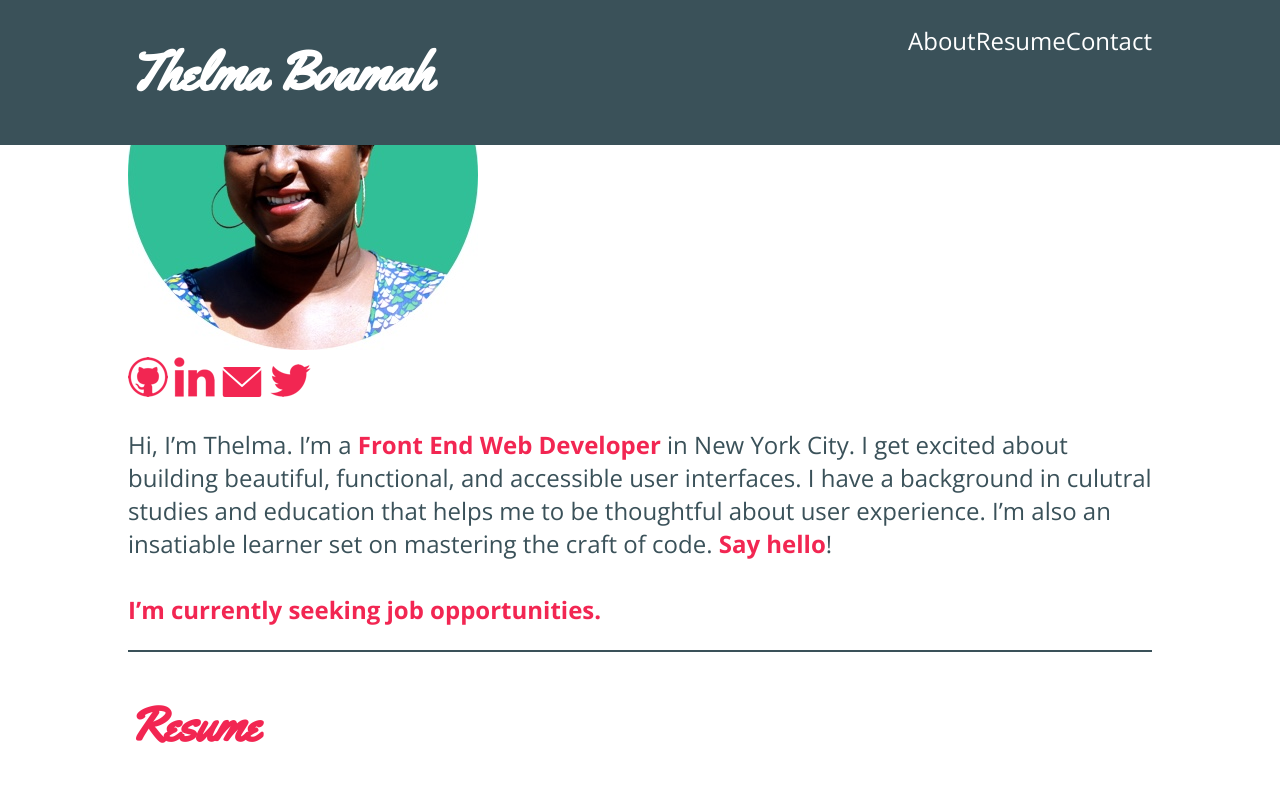
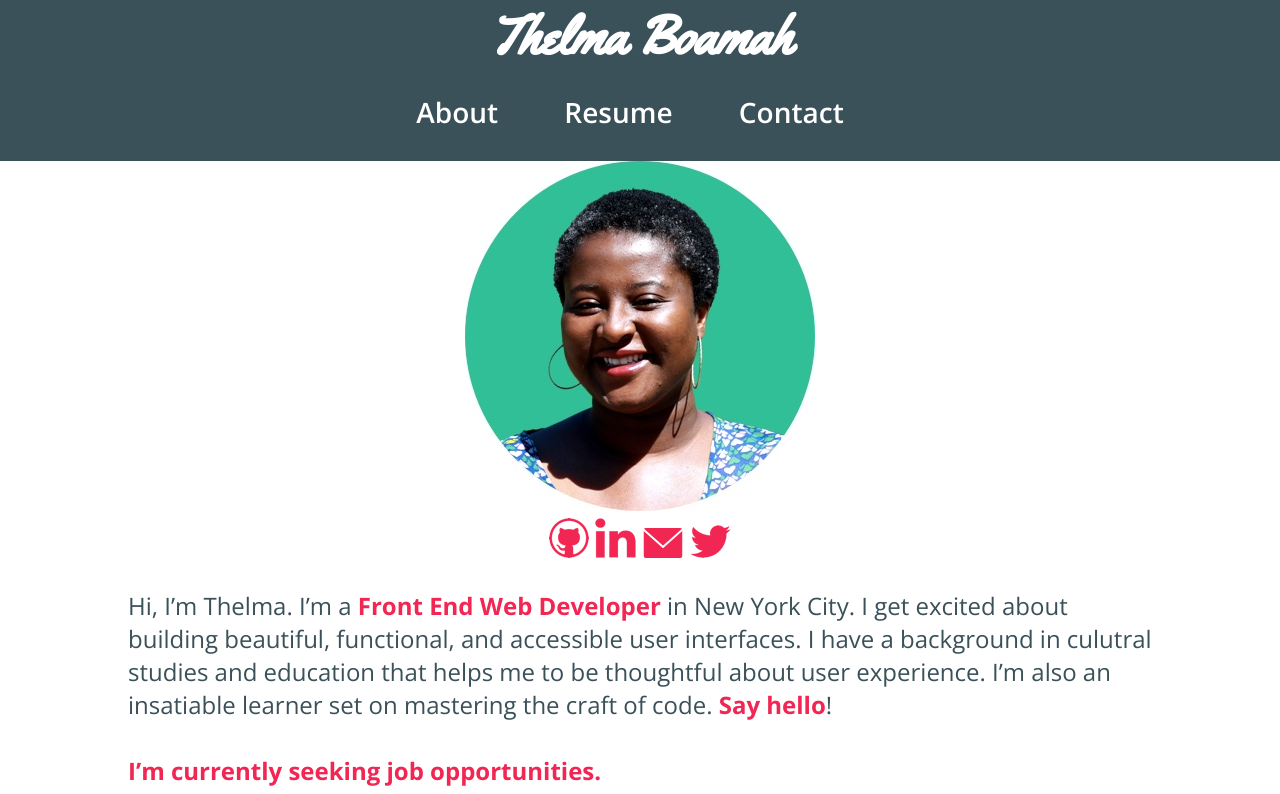
Before and after one commit to thelmaboamah/resume_site, a plain HTML site: page index.html in a window 1280 px wide. Shown: the top 794 px of the page. Drawn offline with nearby package versions, Linux system fonts and the light colour scheme.

Commit message:
resolving css layout

```diff
--- a/css/main.css
+++ b/css/main.css
@@ -1,4 +1,7 @@
 /************* General Styles***********/
+* {
+	box-sizing: border-box;
+}
 body {
 	margin: 0;
 	background: #fff;
@@ -37,22 +40,25 @@ section span {
 header {
 	background: #3A5159;
 	color: #fff;
-	float: left;
-  	width: 100%;
-  	position: fixed;
 }
 
-header h1 {
-	float: left;
+h1 {
+	margin: 0;
 }
 
-nav ul {
-  list-style: none;
-  float: right;
+header .content-wrapper {
+	text-align: center;
 }
 
-nav ul li {
-  float: left;
+header li {
+	display: inline-block;
+	margin: 20px 60px 30px 0;
+	font-weight: 600;
+	font-size: 28px;
+}
+
+header ul {
+	margin: 0;
 }
 
 /************* About Section ***********/
@@ -60,11 +66,16 @@ nav ul li {
 #about {
 	border-bottom: 2px solid #3A5159;
 }
+#about-top {
+	text-align: center;
+}
 
 
 /************* Footer ***********/
 footer {
 	background: #664D52;
+	color: #fff;
+	font-size: 18px;
 }
 
 
@@ -75,24 +86,6 @@ footer {
 @media(min-width: 768px) {
 
 	/************* Header ***********/
-
-	header {
-		float: left;
-	}
-
-	header h1 {
-		float: left;
-	}
-
-	nav ul {
-	  list-style: none;
-	  float: right;
-	}
-
-	nav ul li {
-	  float: left;
-	}
 	h1 {
 			font-size: 54px;
 		}
-	}
--- a/index.html
+++ b/index.html
@@ -24,10 +24,10 @@
 
 	<div class="content-wrapper">
 		<section id="about">
+			<div id="about-top">
+				<img id="photo" src="images/profilepic1.jpg" alt="Photo of Thelma Boamah">
 
-			<img src="images/profilepic1.jpg" alt="Photo of Thelma Boamah">
-
-			<div id="social-media">
+				<div class="social-media">
 					<a href="https://github.com/thelmaboamah">
 						<img src="images/github.png" alt="Github icon">
 					</a>
@@ -41,7 +41,7 @@
 						<img src="images/twitter.png" alt="Twitter icon">
 					</a>
 				</div>
-
+			</div>
 			<p id="intro">
 			Hi, I’m Thelma. I’m a <span>Front End Web Developer</span> in New York City. I get excited about building beautiful, functional, and accessible user interfaces. I have a background in culutral studies and education that helps me to be thoughtful about user experience. I’m also an insatiable learner set on mastering the craft of code. <span><a href="mailto:thelma@thelma.codes">Say hello</a></span>! <br><br>
 			<span>I’m currently seeking job opportunities.</span>
@@ -126,14 +126,14 @@
 		</section>
 	</div>
 	<footer>
-		<div class="content-wrapper"
+		<div class="content-wrapper">
 			<span id="codedby">
 				Designed &amp; Coded by Thelma Boamah
 			</span>
 			<span id=copyright>
 				&copy; 2016
 			</span>
-			<div id="footer-icons">
+			<div class="social-media">
 				<a href="https://github.com/thelmaboamah">
 					<img src="images/github-white.png" alt="Github icon">
 				</a>
```
Also changed, not shown: images/thelmapic2.png (added). Lines whose indentation alone changed are shown as unchanged.
